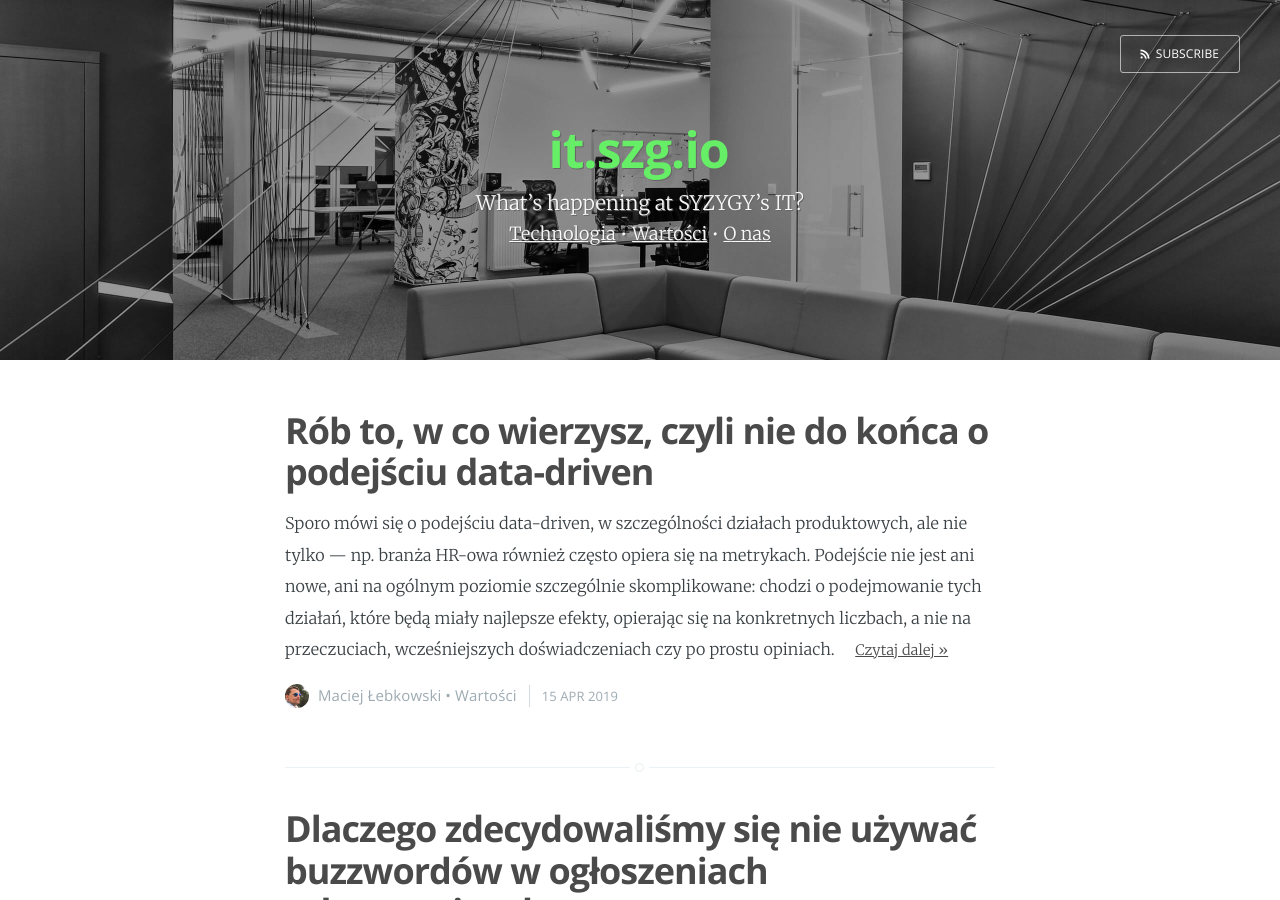
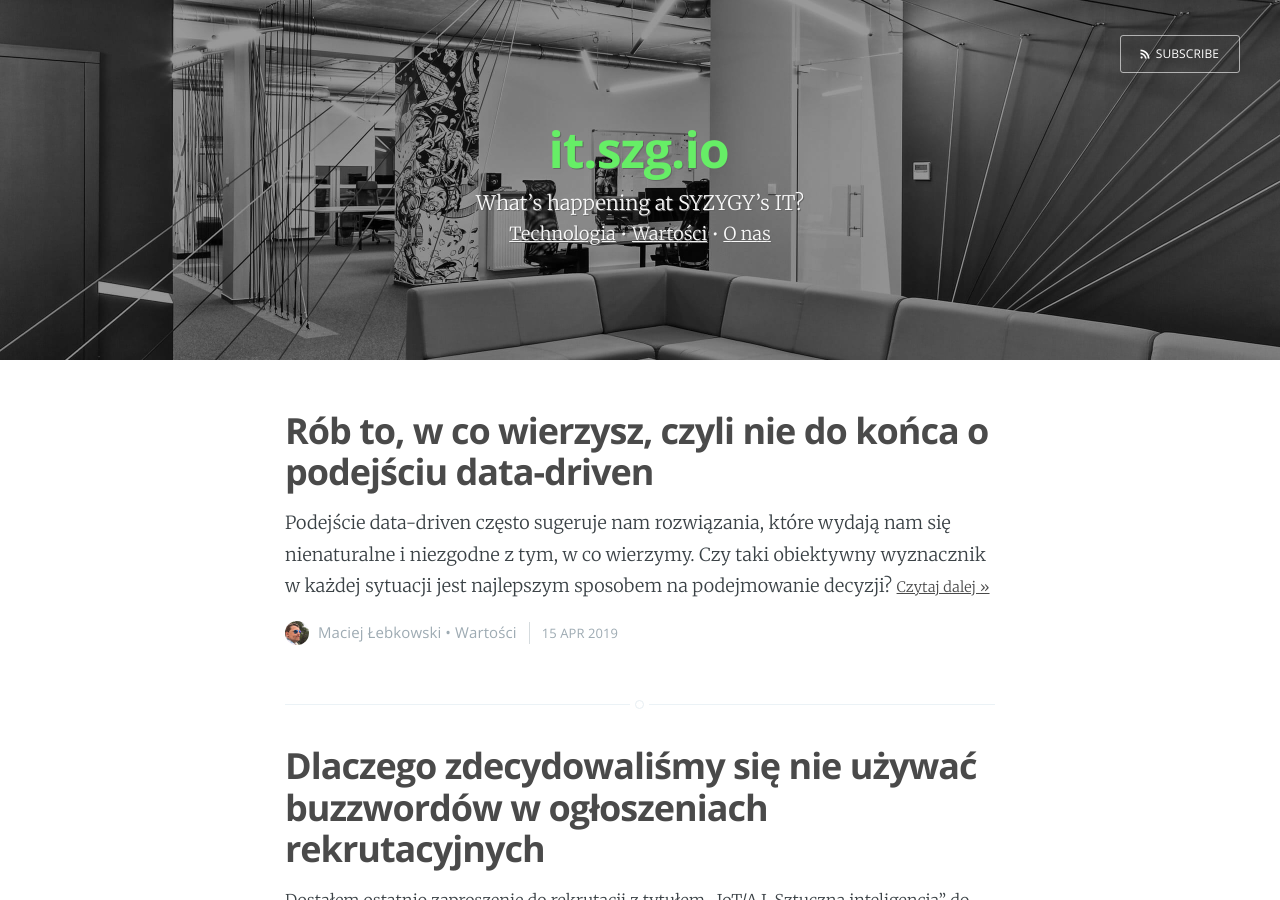
Before and after one commit to syzygypl/syzygypl.github.io, a Jekyll site: the page built from index.html, in a window 1280 px wide and 900 px high. Built offline with Jekyll 4.4.1, drawn with Linux system fonts in a browser that asks for light colours; the list of posts is cut into pages by our own code.

Commit message:
excerpt for do whats right

```diff
--- a/_posts/2019-04-15-do-whats-right.md
+++ b/_posts/2019-04-15-do-whats-right.md
@@ -2,7 +2,7 @@
 title: Rób to, w co wierzysz, czyli nie do końca o podejściu data-driven
 author: puck
 layout: post
-excerpt: ~
+excerpt: Podejście data-driven często sugeruje nam rozwiązania, które wydają nam się nienaturalne i niezgodne z tym, w co wierzymy. Czy taki obiektywny wyznacznik w każdej sytuacji jest najlepszym sposobem na podejmowanie decyzji?
 categories: values
 ---
 Sporo mówi się o podejściu data-driven, w szczególności działach produktowych, ale nie tylko — np. branża HR-owa również często opiera się na metrykach. Podejście nie jest ani nowe, ani na ogólnym poziomie szczególnie skomplikowane: chodzi o podejmowanie tych działań, które będą miały najlepsze efekty, opierając się na konkretnych liczbach, a nie na przeczuciach, wcześniejszych doświadczeniach czy po prostu opiniach.
```
